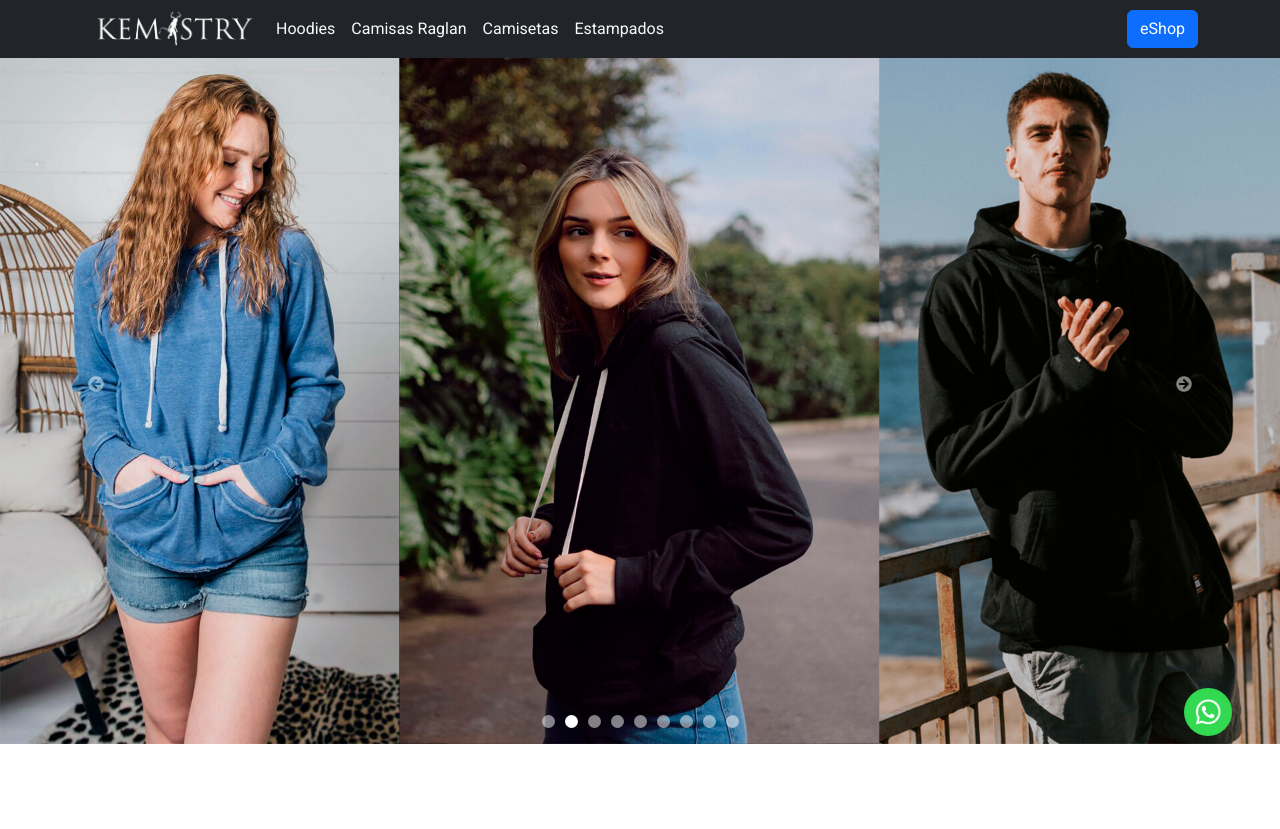
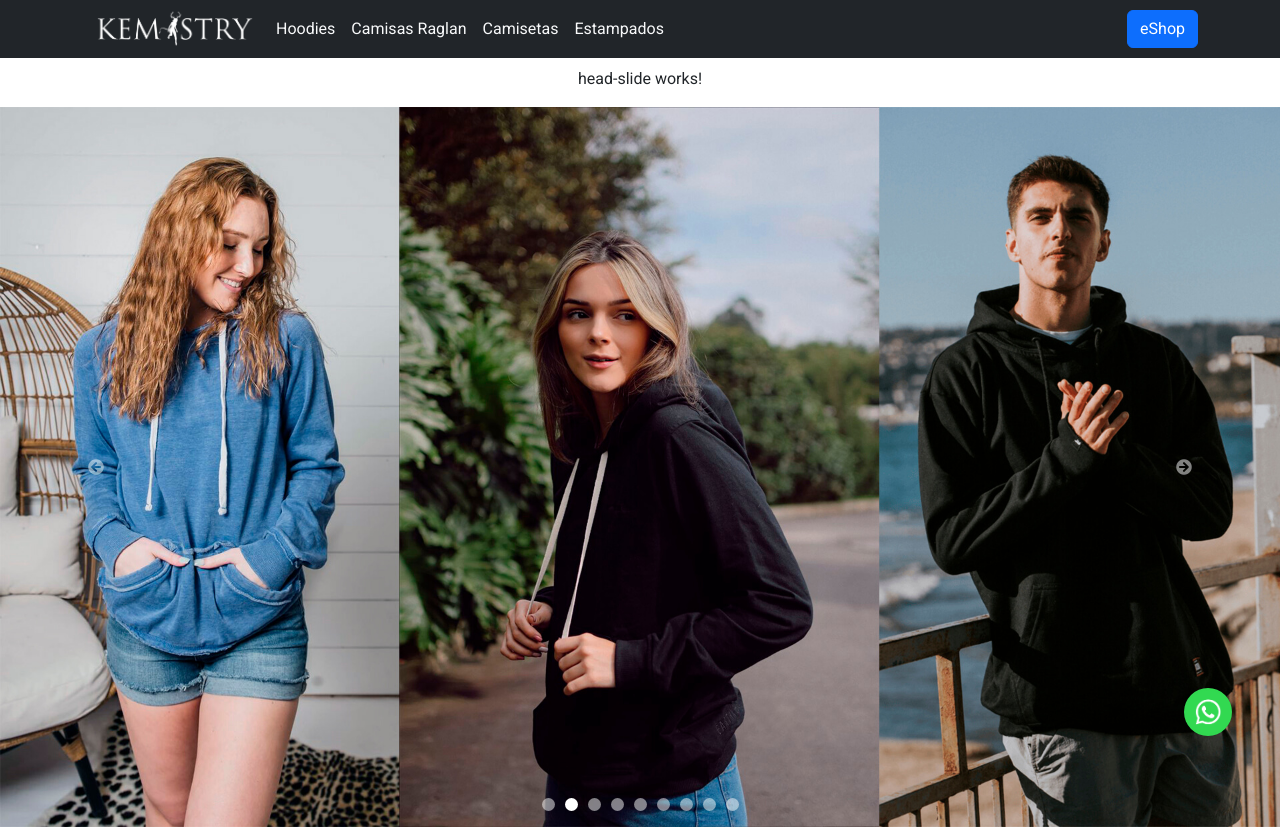
Before and after one commit to CrisAguirre/kemistry, an Angular app: page / in a window 1280 px wide. Shown: the top 829 px of the page. Built offline with nearby package versions, Linux system fonts and the light colour scheme.

Commit message:
head-text 1st commit

```diff
--- a/src/app/app.module.ts
+++ b/src/app/app.module.ts
@@ -23,6 +23,7 @@ import { HoodiesComponent } from './hoodies/hoodies.component';
 import { RaglanComponent } from './raglan/raglan.component';
 import { CamisetasComponent } from './camisetas/camisetas.component';
 import { EstampadosComponent } from './estampados/estampados.component';
+import { HeadSlideComponent } from './components/shared/head-slide/head-slide.component';
 
 
 
@@ -44,6 +45,7 @@ import { EstampadosComponent } from './estampados/estampados.component';
     RaglanComponent,
     CamisetasComponent,
     EstampadosComponent,
+    HeadSlideComponent,
 
   ],
   imports: [
--- a/src/app/carousel/carousel.component.css
+++ b/src/app/carousel/carousel.component.css
@@ -1,6 +1,6 @@
 .carousel-container {
     position: relative;
-    margin-top: 50pt;
+    margin-top: 0pt;
     border-radius: 0px;
     box-shadow: 0 8px 16 px #dce1e1;
   }
--- a/src/app/carousel/carousel.component.html
+++ b/src/app/carousel/carousel.component.html
@@ -1,4 +1,4 @@
-<div *ngIf="images && images.length > 0" class="carousel-container mt-4">
+<div *ngIf="images && images.length > 0" class="carousel-container">
     <img *ngFor="let image of images; let i=index"
         [src]="image.imageSrc" [alt]="image.imageAlt"
         [ngClass]="{'image-active': selectedIndex === i}"
--- a/src/app/carousel2/carousel2.component.html
+++ b/src/app/carousel2/carousel2.component.html
@@ -1,4 +1,4 @@
-<div *ngIf="images && images.length > 0" class="carousel-container mt-4">
+<div *ngIf="images && images.length > 0" class="carousel-container">
     <img *ngFor="let image of images; let i=index"
         [src]="image.imageSrc" [alt]="image.imageAlt"
         [ngClass]="{'image-active': selectedIndex === i}"
--- a/src/app/components/landing/landing.component.html
+++ b/src/app/components/landing/landing.component.html
@@ -61,6 +61,7 @@
       <path d="M13.854 3.646a.5.5 0 0 1 0 .708l-7 7a.5.5 0 0 1-.708 0l-3.5-3.5a.5.5 0 1 1 .708-.708L6.5 10.293l6.646-6.647a.5.5 0 0 1 .708 0z"/>
     </symbol>
 </svg>
+
 <!-- Barra de Menu -->
 <nav class="navbar navbar-expand-lg bg-dark fixed-top">
     <div class="container-fluid container">
@@ -131,6 +132,8 @@
       </nav>
     </div>
 </nav>
+<!--text-slide-->
+<app-head-slide></app-head-slide>
 <!-- Carrusel -->
 <app-carousel [images]="images" [autoSlide]="true"></app-carousel>
 <!-- Banner1 + Texto -->
--- /dev/null
+++ b/src/app/components/shared/head-slide/head-slide.component.css
@@ -0,0 +1,5 @@
+.text-container {
+    margin-top: 50pt;
+    /*margin+top+for+movile+devices*/
+    text-align: center;
+  }
--- /dev/null
+++ b/src/app/components/shared/head-slide/head-slide.component.html
@@ -0,0 +1 @@
+<p class="text-container">head-slide works!</p>
--- a/src/app/components/shop/shop.component.html
+++ b/src/app/components/shop/shop.component.html
@@ -1,3 +1,4 @@
 <app-navbar></app-navbar>
+<app-head-slide></app-head-slide>
 <router-outlet></router-outlet>
 <app-footer></app-footer>
```
Also changed, not shown: src/app/components/shared/head-slide/head-slide.component.ts (added, +10 -0 lines), 1 other file (tests, documents, lock files or other folders).
